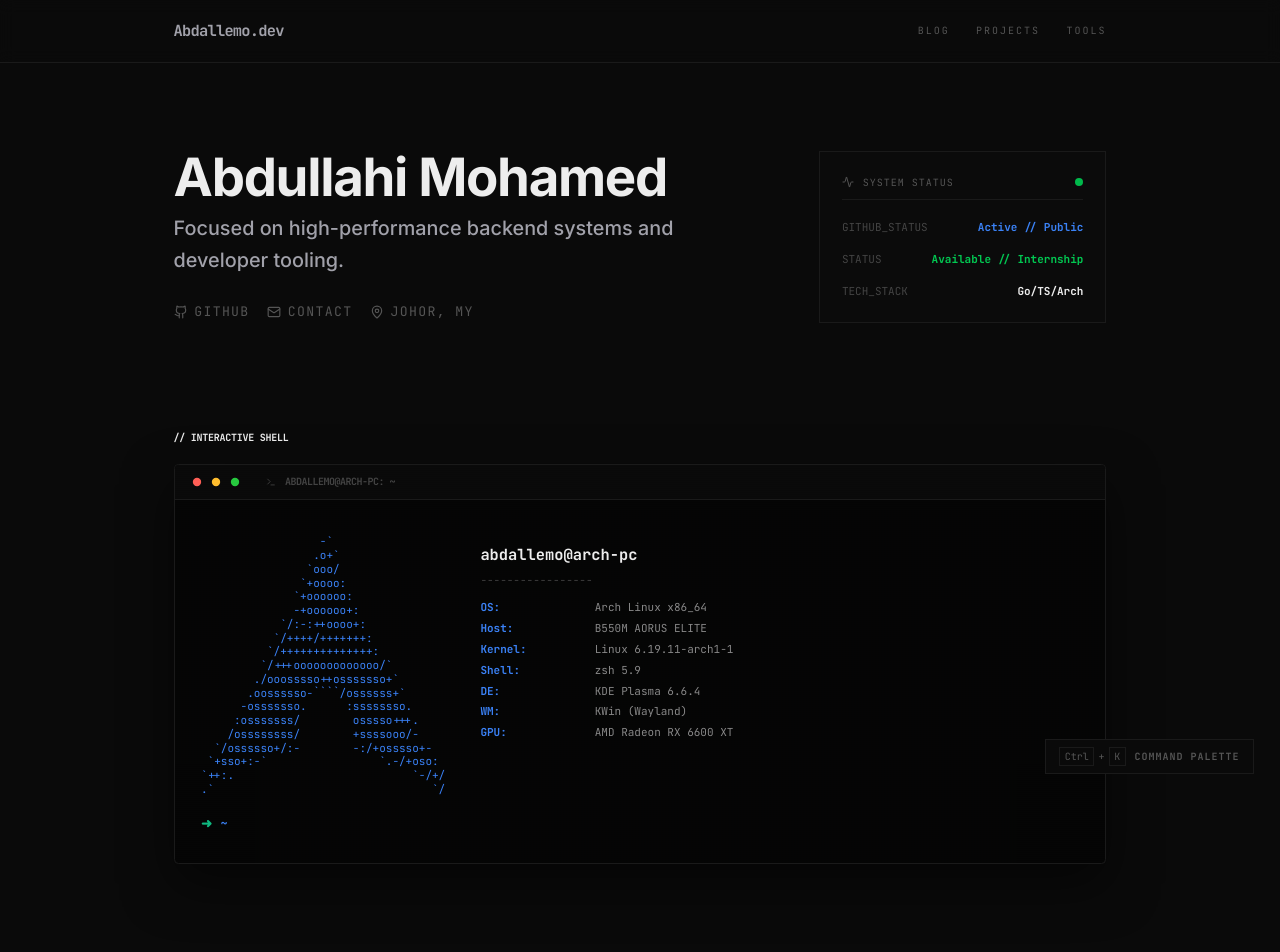
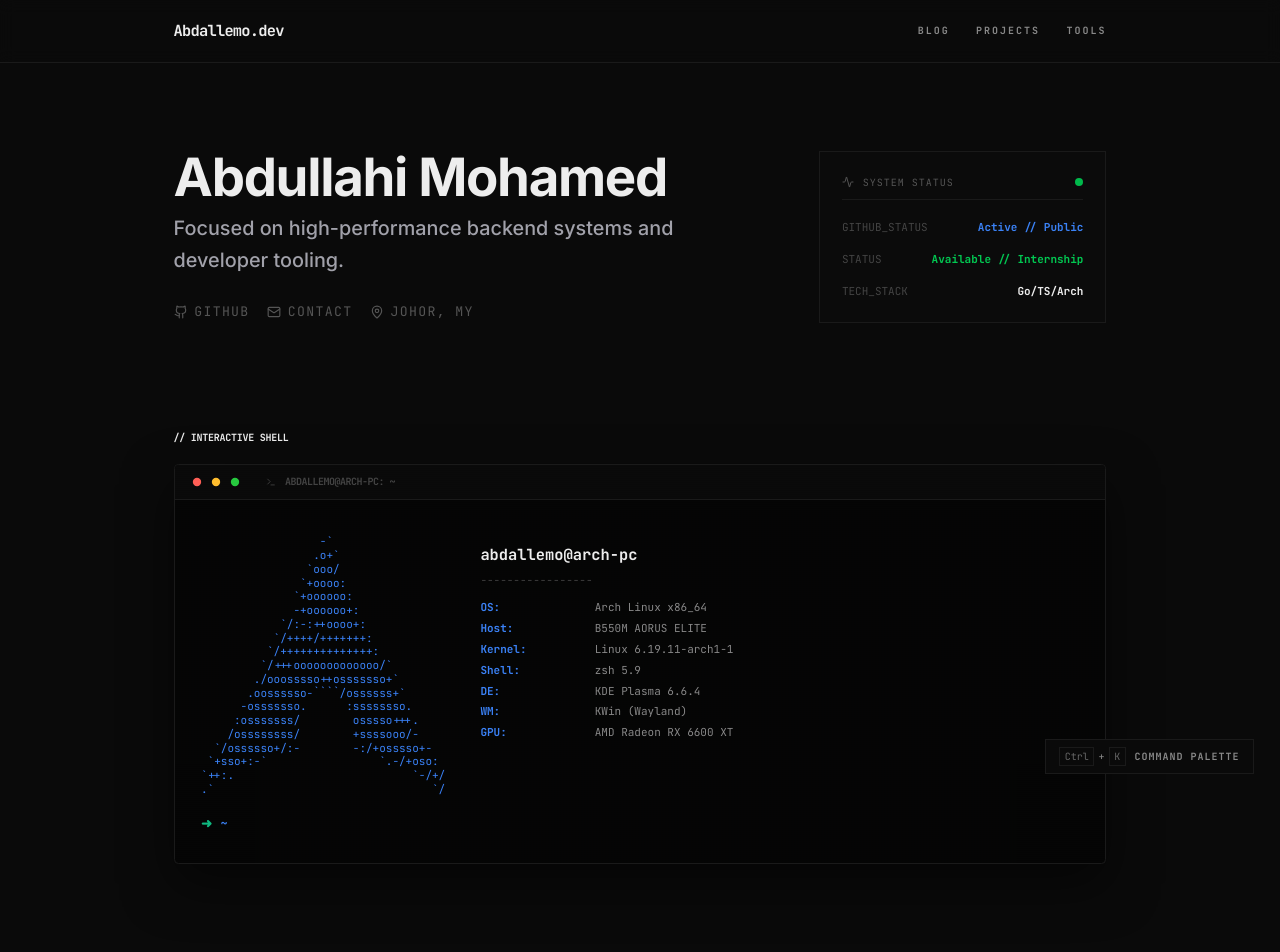
Before and after one commit to Abdallemo/portfolio, a Next.js app: page / in a window 1280 px wide. Shown: the top 952 px of the page. Built offline with nearby package versions, Linux system fonts and the light colour scheme.

Commit message:
updated times for accurate dates

```diff
--- a/app/globals.css
+++ b/app/globals.css
@@ -4,10 +4,18 @@
 @theme {
     --font-sans: var(--font-sans), system-ui, sans-serif;
     --font-mono: var(--font-mono), monospace;
+
+    /* Core Colors */
     --color-background: #0a0a0a;
     --color-foreground: #ededed;
     --color-border: #1a1a1a;
     --color-accent: #3b82f6;
+
+    /* Semantic UI Colors - Better Readability */
+    --color-muted: #888888;
+    --color-muted-foreground: #666666;
+    --color-dim: #333333;
+    --color-card-bg: #0d0d0d;
 }
 
 :root {
@@ -15,13 +23,20 @@
     --foreground: #ededed;
     --border: #1a1a1a;
     --accent: #3b82f6;
+
+    /* Readability Levels */
+    --text-primary: #ededed;    /* Strong headers/text */
+    --text-secondary: #a1a1aa;  /* Main body text */
+    --text-muted: #888888;      /* Navigation/Sub-info */
+    --text-dim: #555555;        /* Metadata/Dividers */
+
     --radius: 0px;
     font-size: 110%;
 }
 
 body {
     background-color: var(--background);
-    color: #a1a1aa;
+    color: var(--text-secondary);
     font-family: var(--font-sans);
     font-size: 1rem;
     line-height: 1.7;
@@ -35,25 +50,27 @@ code,
     font-family: var(--font-mono);
 }
 
-h1,
-h2,
-h3,
-h4,
-h5,
-h6 {
+h1, h2, h3, h4, h5, h6 {
     font-family: var(--font-sans);
     font-weight: 700;
     letter-spacing: -0.025em;
-    color: #ededed;
+    color: var(--text-primary);
 }
 
-.prose h1,
-.prose h2,
-.prose h3 {
-    font-family: var(--font-sans);
-    margin-top: 2.5rem;
-    margin-bottom: 1.25rem;
-    color: #ededed;
+/* Global Link Styles */
+a {
+    transition: all 0.2s ease;
+}
+
+/* Prose (Markdown) Link Styling */
+.prose a {
+    color: var(--accent);
+    text-decoration: none;
+    border-bottom: 1px solid rgba(59, 130, 246, 0.3);
+}
+
+.prose a:hover {
+    border-bottom-color: var(--accent);
 }
 
 .prose p {
@@ -61,22 +78,41 @@ h6 {
     line-height: 1.8;
 }
 
-.prose a {
-    color: #3b82f6;
-    text-decoration: none;
-    border-bottom: 1px solid rgba(59, 130, 246, 0.3);
-    transition: border-color 0.2s ease;
-}
-
-.prose a:hover {
-    border-bottom-color: #3b82f6;
-}
-
 .prose pre {
     background-color: transparent !important;
     margin: 0 !important;
     padding: 0 !important;
     border: none !important;
+}
+
+.card {
+    border: 1px solid var(--border);
+    padding: 1.5rem;
+    background-color: transparent;
+    transition: all 0.2s ease;
+}
+
+.card:hover {
+    border-color: #2a2a2a;
+    background-color: var(--color-card-bg);
+}
+
+/* Scrollbars */
+::-webkit-scrollbar {
+    width: 8px;
+    height: 8px;
+}
+
+@layer base {
+    ::-webkit-scrollbar-track {
+        @apply bg-muted;
+    }
+    ::-webkit-scrollbar-thumb {
+        @apply bg-border rounded-full;
+    }
+    ::-webkit-scrollbar-thumb:hover {
+        @apply bg-muted-foreground;
+    }
 }
 
 .sr-only {
@@ -90,39 +126,3 @@ h6 {
     white-space: nowrap;
     border-width: 0;
 }
-
-* {
-    border-color: var(--border);
-}
-
-::selection {
-    background-color: #3b82f640;
-    color: #3b82f6;
-}
-
-.card {
-    border: 1px solid #1a1a1a;
-    padding: 1.5rem;
-    transition: all 0.2s ease;
-}
-
-.card:hover {
-    border-color: #2a2a2a;
-    background-color: #0d0d0d;
-}
-::-webkit-scrollbar {
-    width: 4px;
-    height: 4px;
-}
-
-::-webkit-scrollbar-track {
-    @apply bg-background;
-}
-
-::-webkit-scrollbar-thumb {
-    @apply bg-border rounded-full;
-}
-
-::-webkit-scrollbar-thumb:hover {
-    @apply bg-foreground;
-}
--- a/app/page.tsx
+++ b/app/page.tsx
@@ -25,10 +25,18 @@ export default async function Home() {
             </p>
           </div>
           <div className="flex flex-wrap gap-4 text-xs font-mono uppercase tracking-widest text-[#555]">
-            <a href={siteConfig.links.github} target="_blank" rel="me" className="flex items-center gap-1.5 hover:text-[#3b82f6] transition-colors">
+            <a
+              href={siteConfig.links.github}
+              target="_blank"
+              rel="me"
+              className="flex items-center gap-1.5 hover:text-[#3b82f6] transition-colors"
+            >
               <Github size={14} /> Github
             </a>
-            <a href={`mailto:${siteConfig.email}`} className="flex items-center gap-1.5 hover:text-[#3b82f6] transition-colors">
+            <a
+              href={`mailto:${siteConfig.email}`}
+              className="flex items-center gap-1.5 hover:text-[#3b82f6] transition-colors"
+            >
               <Mail size={14} /> Contact
             </a>
             <span className="flex items-center gap-1.5 cursor-default">
@@ -184,11 +192,11 @@ export default async function Home() {
         </div>
       </section>
 
-      <footer className="pt-20 border-t border-[#1a1a1a] flex flex-col md:flex-row justify-between items-center gap-4 font-mono">
-        <span className="text-[10px] text-[#333] uppercase tracking-[0.2em]">
+      <footer className="pt-20 border-t border-[#1a1a1a] flex flex-col md:flex-row justify-end items-center gap-4 font-mono">
+        {/*<span className="text-[10px] text-[#666] uppercase tracking-[0.2em]">
           Built with Go, TypeScript, and Arch Linux
-        </span>
-        <div className="flex gap-6 text-[10px] text-[#555] uppercase tracking-widest">
+        </span>*/}
+        <div className="flex gap-6 text-[10px] text-[#888] uppercase tracking-widest">
           <a
             href={siteConfig.links.github}
             target="_blank"
--- a/src/components/layout/CommandPalette.tsx
+++ b/src/components/layout/CommandPalette.tsx
@@ -30,10 +30,10 @@ export default function CommandPalette() {
   return (
     <>
       <div
-        className="fixed bottom-6 right-6 border border-[#1a1a1a] bg-[#0a0a0a] px-3 py-1.5 text-[10px] text-[#555] font-mono cursor-pointer hover:border-[#3b82f6] transition-colors flex items-center gap-2 z-40 hidden md:flex"
+        className="fixed bottom-6 right-6 border border-[#1a1a1a] bg-[#0a0a0a] px-3 py-1.5 text-[10px] text-[#888] font-mono cursor-pointer hover:border-[#3b82f6] hover:text-[#3b82f6] transition-colors flex items-center gap-2 z-40 hidden md:flex"
         onClick={() => setOpen(true)}
       >
-        <span className="flex items-center gap-1"><kbd className="border border-[#1a1a1a] px-1">Ctrl</kbd> + <kbd className="border border-[#1a1a1a] px-1">K</kbd></span>
+        <span className="flex items-center gap-1"><kbd className="border border-[#1a1a1a] px-1 text-[#666]">Ctrl</kbd> + <kbd className="border border-[#1a1a1a] px-1 text-[#666]">K</kbd></span>
         <span className="font-bold tracking-widest uppercase">Command Palette</span>
       </div>
 
@@ -43,23 +43,22 @@ export default function CommandPalette() {
         label="Global Command Palette"
         className="fixed top-[20%] left-1/2 -translate-x-1/2 w-full max-w-xl bg-black border border-[#1a1a1a] p-2 font-mono shadow-2xl z-50 animate-in fade-in zoom-in duration-150"
       >
-        {/* Visually Hidden Title for Accessibility */}
         <div className="sr-only">
           <h2>Command Palette</h2>
           <p>Search for projects, tools, and blog posts.</p>
         </div>
 
         <div className="flex items-center gap-2 border-b border-[#1a1a1a] px-3 pb-2 mb-2">
-          <Search size={14} className="text-[#333]" />
+          <Search size={14} className="text-[#666]" />
           <Command.Input
             placeholder="Search..."
-            className="w-full bg-transparent border-none outline-none text-sm py-1 text-[#ededed] placeholder-[#333]"
+            className="w-full bg-transparent border-none outline-none text-sm py-1 text-[#ededed] placeholder-[#444]"
           />
         </div>
         <Command.List className="max-h-[300px] overflow-y-auto overflow-x-hidden space-y-1 p-1">
-          <Command.Empty className="text-xs text-[#555] p-2 font-mono">No results found.</Command.Empty>
+          <Command.Empty className="text-xs text-[#888] p-2 font-mono">No results found.</Command.Empty>
 
-          <Command.Group heading="Navigation" className="text-[10px] uppercase tracking-[0.2em] text-[#333] px-2 py-1 mb-1 font-bold">
+          <Command.Group heading="Navigation" className="text-[10px] uppercase tracking-[0.2em] text-[#666] px-2 py-1 mb-1 font-bold">
             <Command.Item onSelect={() => runCommand(() => router.push("/"))} className="command-item">
               <Layout size={14} /> <span>Dashboard</span>
             </Command.Item>
@@ -74,7 +73,7 @@ export default function CommandPalette() {
             </Command.Item>
           </Command.Group>
 
-          <Command.Group heading="Projects" className="text-[10px] uppercase tracking-[0.2em] text-[#333] px-2 py-1 mb-1 font-bold">
+          <Command.Group heading="Projects" className="text-[10px] uppercase tracking-[0.2em] text-[#666] px-2 py-1 mb-1 font-bold">
             {projects.map((p) => (
               <Command.Item key={p.slug} onSelect={() => runCommand(() => router.push(`/projects/${p.slug}`))} className="command-item">
                 <Folder size={14} /> <span>{p.title}</span>
@@ -82,7 +81,7 @@ export default function CommandPalette() {
             ))}
           </Command.Group>
 
-          <Command.Group heading="Tools" className="text-[10px] uppercase tracking-[0.2em] text-[#333] px-2 py-1 mb-1 font-bold">
+          <Command.Group heading="Tools" className="text-[10px] uppercase tracking-[0.2em] text-[#666] px-2 py-1 mb-1 font-bold">
             {tools.map((t) => (
               <Command.Item key={t.slug} onSelect={() => runCommand(() => router.push(`/tools/${t.slug}`))} className="command-item">
                 <Terminal size={14} /> <span>{t.title}</span>
@@ -98,10 +97,11 @@ export default function CommandPalette() {
             gap: 12px;
             padding: 10px;
             font-size: 12px;
-            color: #555;
+            color: #888;
             cursor: pointer;
             border-radius: 0px;
             transition: all 0.1s ease;
+            font-weight: 500;
           }
           .command-item[data-selected="true"] {
             background-color: #0d0d0d;
--- a/src/components/layout/Navbar.tsx
+++ b/src/components/layout/Navbar.tsx
@@ -17,7 +17,7 @@ export default function Navbar() {
       <div className="max-w-4xl mx-auto px-6 h-14 flex items-center justify-between font-mono">
         <Link
           href="/"
-          className="text-sm font-bold tracking-tighter hover:text-[#3b82f6] transition-colors"
+          className="text-sm font-bold tracking-tighter hover:text-[#3b82f6] transition-colors text-[#ededed]"
         >
           Abdallemo.dev
         </Link>
@@ -26,10 +26,10 @@ export default function Navbar() {
             <Link
               key={link.href}
               href={link.href}
-              className={`text-[10px] uppercase tracking-[0.2em] hover:text-[#3b82f6] transition-colors ${
+              className={`text-[10px] uppercase tracking-[0.2em] hover:text-[#3b82f6] transition-colors font-bold ${
                 pathname.startsWith(link.href)
-                  ? "text-[#3b82f6] font-bold"
-                  : "text-[#555]"
+                  ? "text-[#3b82f6]"
+                  : "text-[#888]"
               }`}
             >
               {link.name}
```
Also changed, not shown: content/projects/go-route-gen.mdx (+13 -0 lines).
